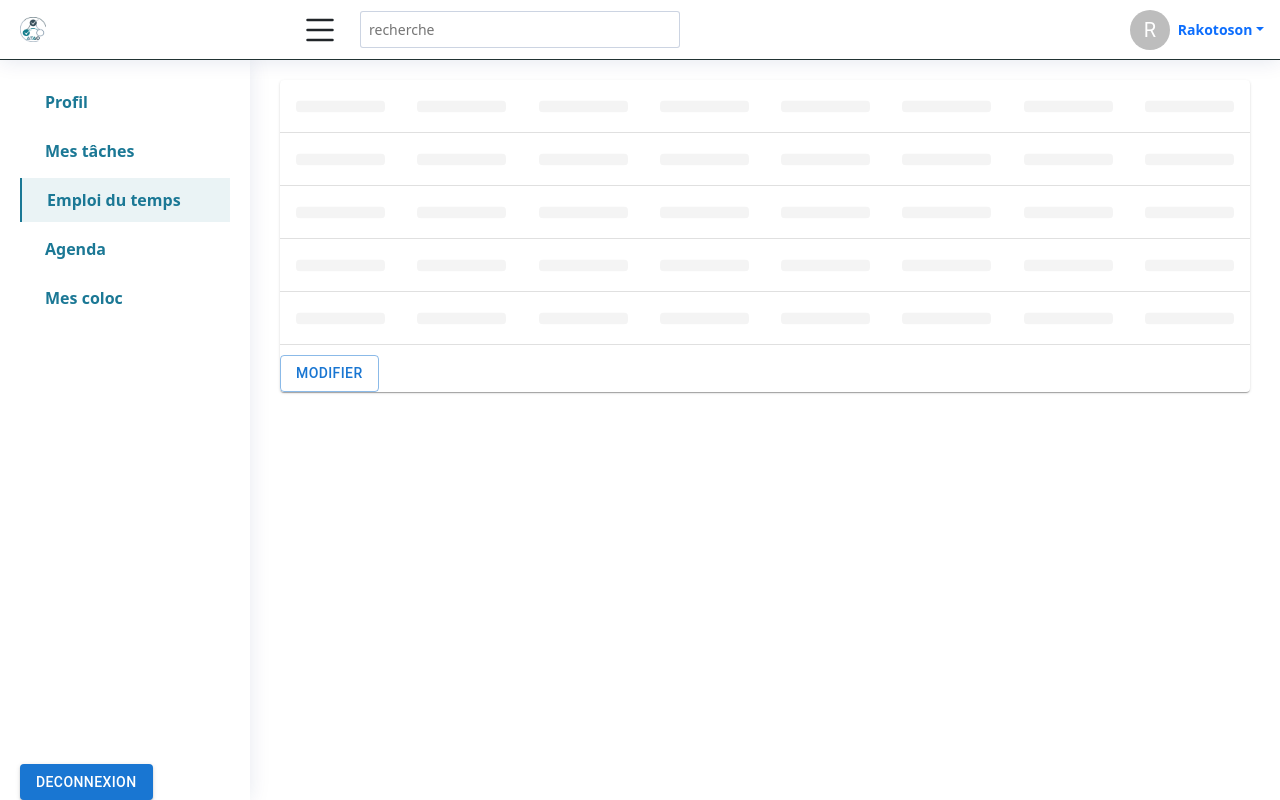
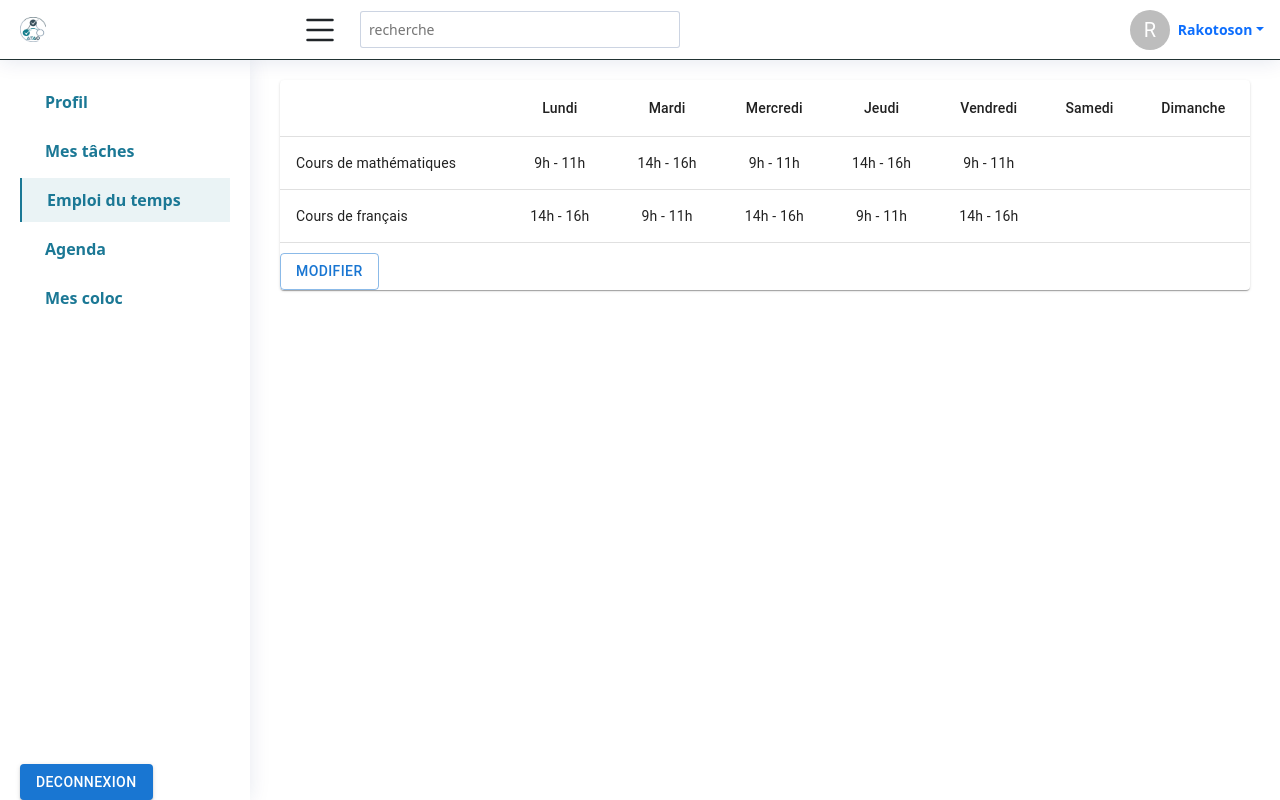
Before and after one commit to Shiro-cha/atao-front, a React (Create React App) app: page /emplois-du-temps in a window 1280 px wide. Built offline with nearby package versions, Linux system fonts and the light colour scheme.

Commit message:
Message by stp

```diff
--- a/src/components/EmploisDuTempsTable.js
+++ b/src/components/EmploisDuTempsTable.js
@@ -13,7 +13,7 @@ import  TextField from '@mui/material/TextField';
 
 
 const JOURS_SEMAINE = ['Lundi', 'Mardi', 'Mercredi', 'Jeudi', 'Vendredi', 'Samedi', 'Dimanche'];
-/**const data = [
+const data = [
   {
     name: 'Cours de mathématiques',
     Lundi: '9h - 11h',
@@ -35,9 +35,9 @@ const JOURS_SEMAINE = ['Lundi', 'Mardi', 'Mercredi', 'Jeudi', 'Vendredi', 'Samed
     Dimanche: ''
   },
   // plus de lignes pour d'autres cours
-];**/
+];
 
-const data = [];
+
 
 function TableEmploiDuTemps({ onUpdate }) {
   const [isEditMode, setIsEditMode] = useState(false);
```
